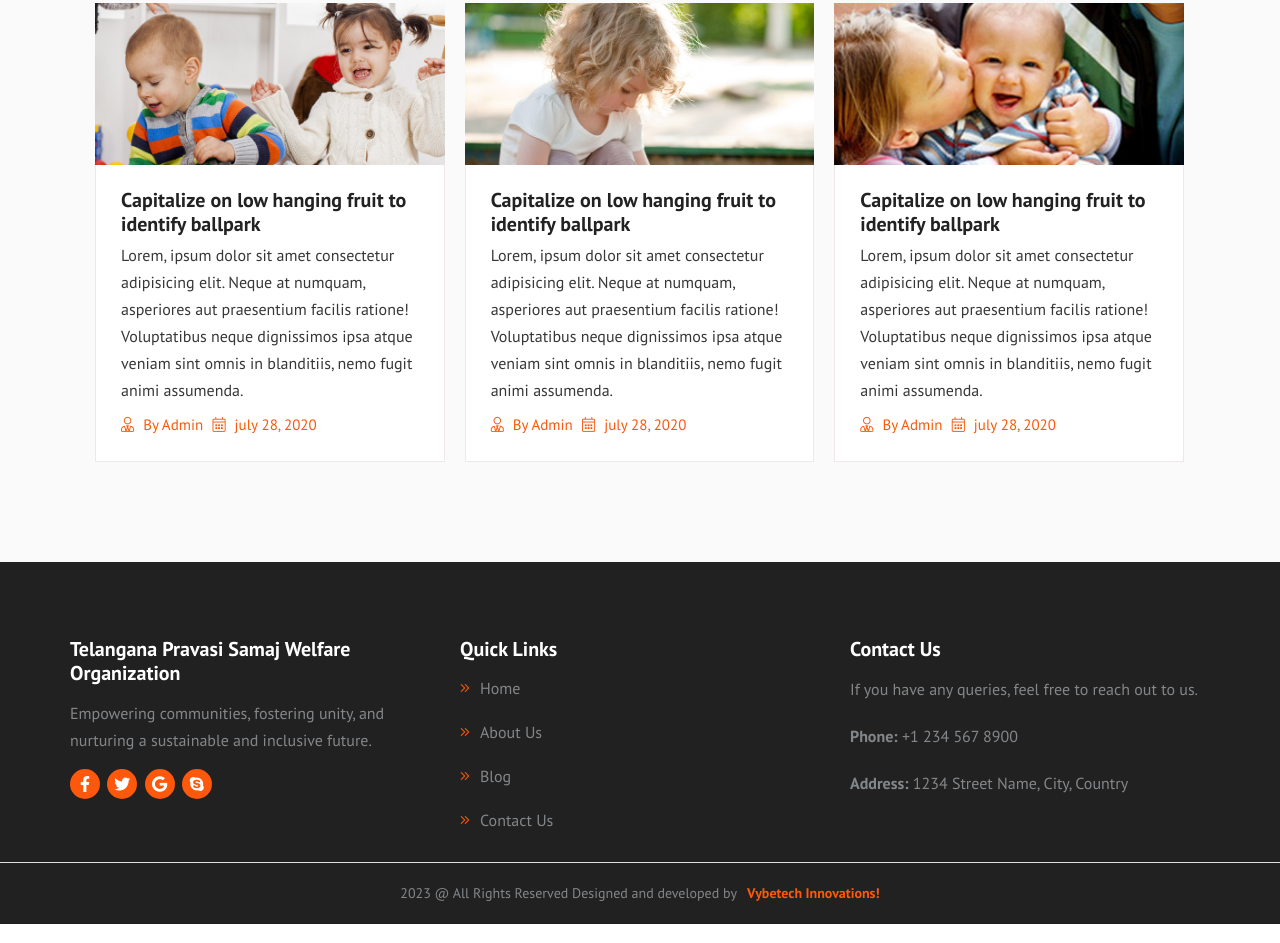
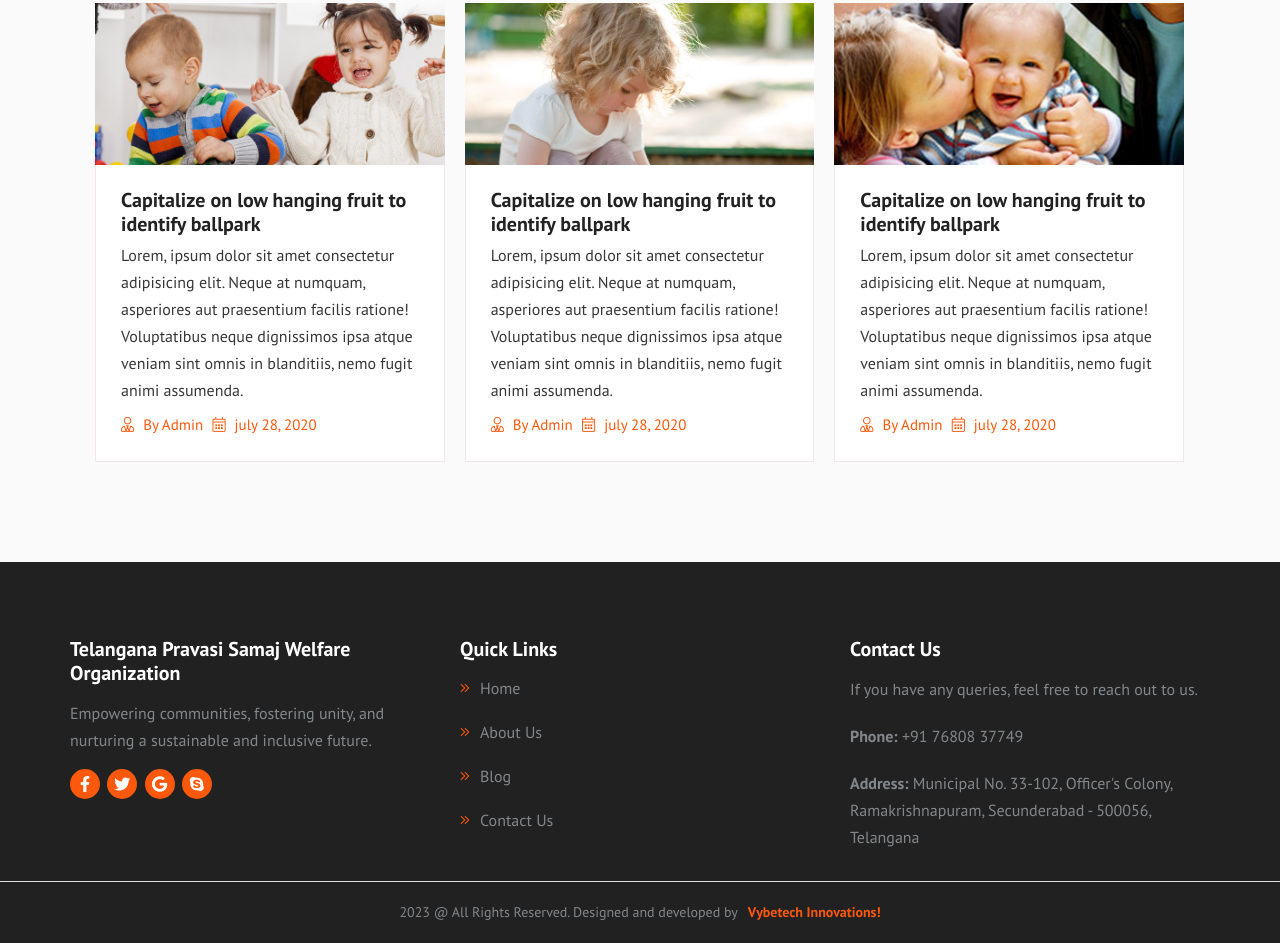
Before and after one commit to sameermathad/tpswo, a plain HTML site: page blog.html in a window 1280 px wide. Shown: the part 935-1878 px from the top of the page. Drawn offline with Linux system fonts and the light colour scheme.

Commit message:
content1

```diff
--- a/blog.html
+++ b/blog.html
@@ -207,6 +207,7 @@
   </main>
 
   <!-- =====================>>>>>Footer Started>>>>>======================== -->
+
   <footer>
     <div class="container">
       <div class="row">
@@ -243,8 +244,8 @@
               <h2>Contact Us</h2>
               <p>If you have any queries, feel free to reach out to us.</p>
               <div class="contact-info">
-                  <p><strong>Phone:</strong> +1 234 567 8900</p>
-                  <p><strong>Address:</strong> 1234 Street Name, City, Country</p>
+                  <p><strong>Phone:</strong> +91 76808 37749</p>
+                  <p><strong>Address:</strong> Municipal No. 33-102, Officer's Colony, Ramakrishnapuram, Secunderabad - 500056, Telangana </p>
               </div>
           </div>
         </div>
@@ -254,12 +255,13 @@
     <div class="copy-right">
       <div class="container">
         <div class="copy-right-card">
-         <p>2023 @ All Rights Reserved Designed and developed by<a
-             href="https://www.smarteyeapps.com">Vybetech Innovations!</a></p>
+         <p>2023 @ All Rights Reserved. Designed and developed by<a
+             href="https://www.vybetech.in">Vybetech Innovations!</a></p>
         </div>
       </div>
     </div>
   </footer>
+
 
 </body>
 
```
